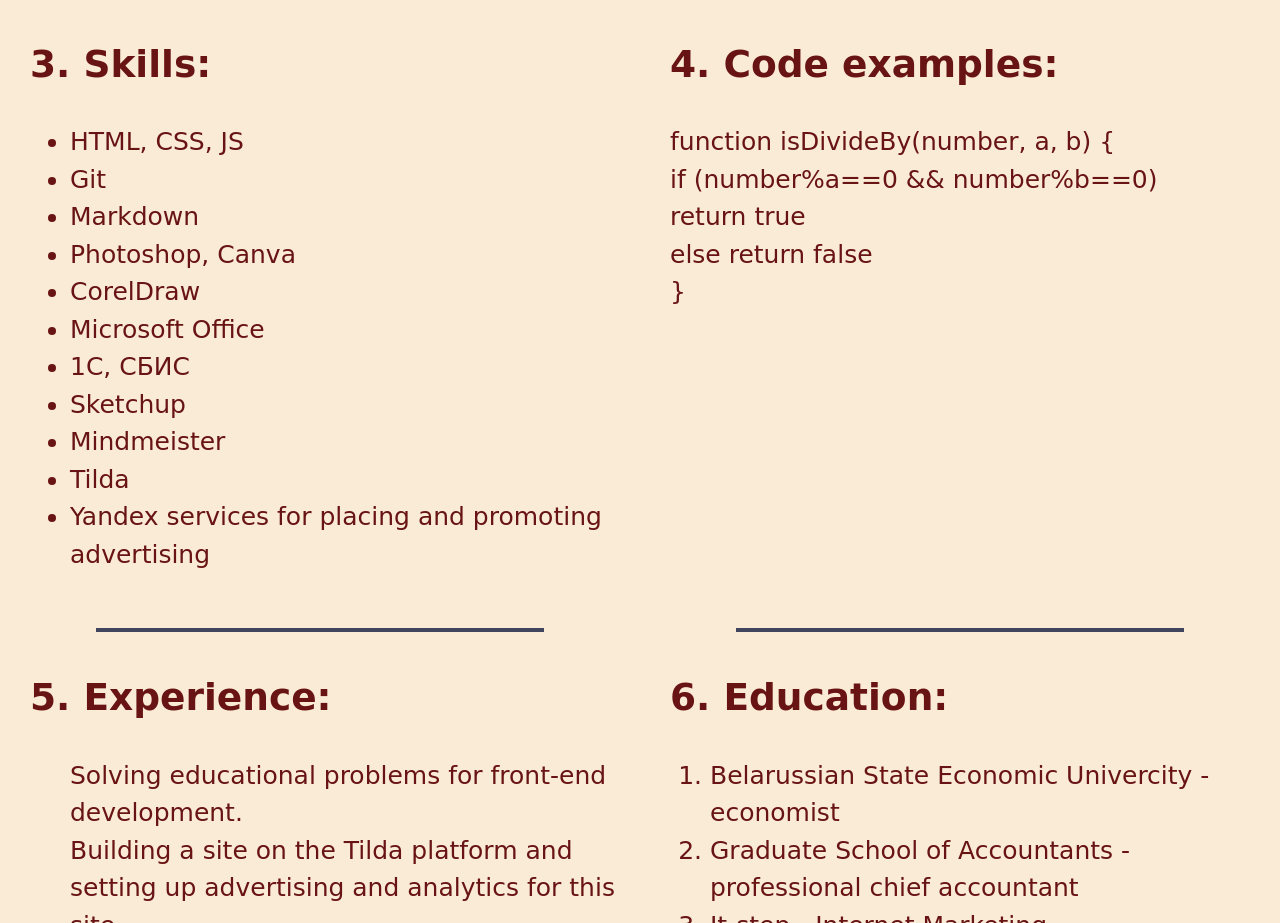
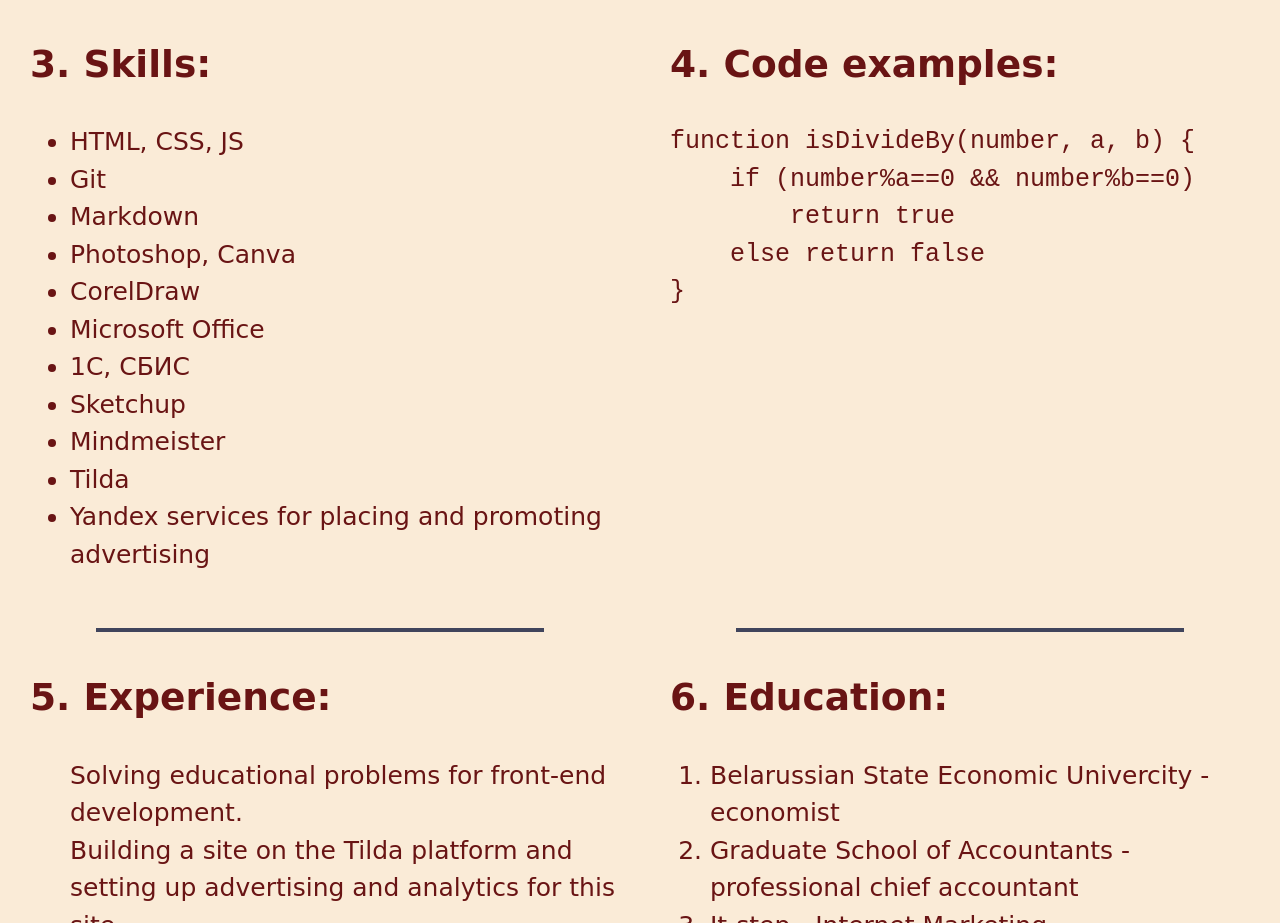
Before and after one commit to AnnSenk/rsschool-cv, a plain HTML site: page index.html in a window 1280 px wide. Shown: the part 1320-2243 px from the top of the page. Drawn offline with Linux system fonts and the light colour scheme; a web font is replaced by a local one.

Commit message:
refactor: change tag for code experience

```diff
--- a/index.html
+++ b/index.html
@@ -62,13 +62,13 @@
             </section>
             <section class="section" id="code">
                 <h2>4. Code examples:</h2>
-                <p>
-                    function isDivideBy(number, a, b) {<br>
-                        if (number%a==0 &amp;&amp; number%b==0) <br>
-                            return true <br>
-                        else return false<br>
-                    }
-                </p>
+                <pre>
+function isDivideBy(number, a, b) {
+    if (number%a==0 && number%b==0)
+        return true
+    else return false
+}
+                </pre>
             </section>
             <section class="section" id="courses">
                 <h2>5. Experience:</h2>
```
